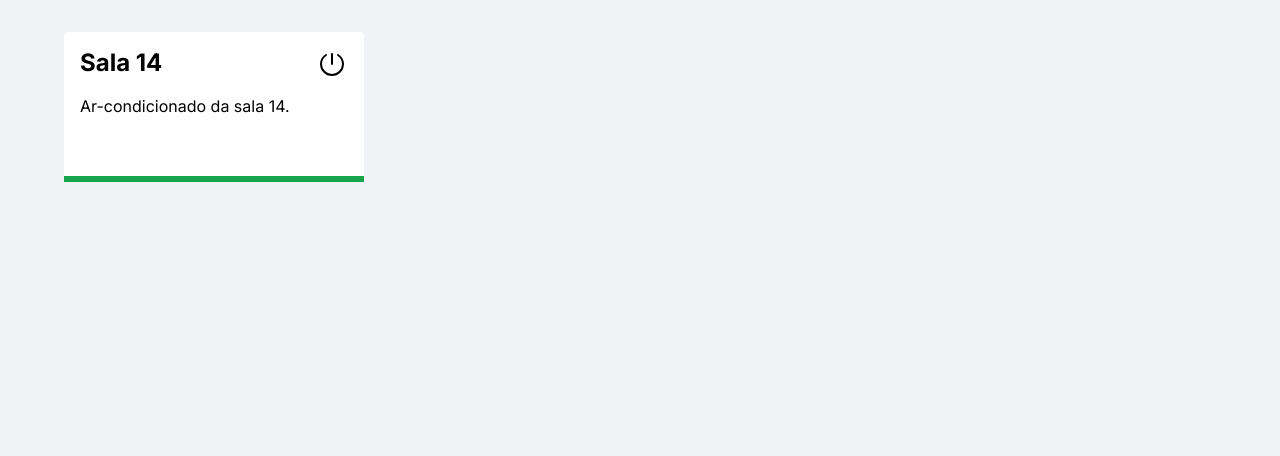
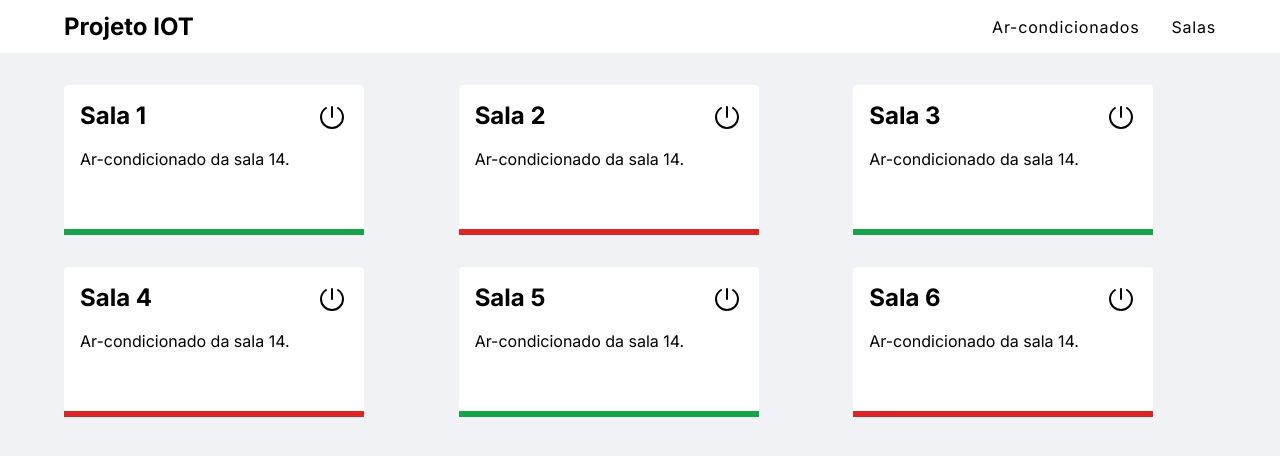
Before and after one commit to ruangustavo/air-conditioning-system-front, a React (Vite) app: page / in a window 1280 px wide. Shown: the top 456 px of the page. Built offline with nearby package versions, Linux system fonts and the light colour scheme.

Commit message:
feat: set up routes and styling

```diff
--- a/src/components/home/AirConditioner/AirConditioner.tsx
+++ b/src/components/AirConditioner/index.tsx
@@ -1,5 +1,5 @@
 import { Power } from "@phosphor-icons/react";
-import styles from "./AirConditioner.module.css";
+import styles from "./styles.module.css";
 
 import { useState } from "react";
 
--- /dev/null
+++ b/src/components/Header/Header.module.css
@@ -0,0 +1,26 @@
+.header {
+  background-color: #fff;
+
+  padding: 12px 64px;
+  margin-bottom: 32px;
+
+  display: flex;
+  justify-content: space-between;
+  align-items: center;
+}
+
+.header h1 {
+  font-size: 24px;
+}
+
+.header nav ul {
+  display: flex;
+  justify-content: space-between;
+  align-items: center;
+  gap: 32px;
+}
+
+.header nav li {
+  list-style: none;
+  letter-spacing: 0.05em;
+}
--- /dev/null
+++ b/src/components/Header/Header.tsx
@@ -0,0 +1,15 @@
+import styles from "./Header.module.css";
+
+export function Header() {
+  return (
+    <header className={styles.header}>
+      <h1>Projeto IOT</h1>
+      <nav>
+        <ul>
+          <li>Ar-condicionados</li>
+          <li>Salas</li>
+        </ul>
+      </nav>
+    </header>
+  );
+}
--- a/src/components/home/App/App.tsx
+++ /dev/null
@@ -1,25 +0,0 @@
-import { AirConditioner } from "../AirConditioner/AirConditioner";
-
-const airConditioners = [
-  {
-    id: 1,
-    room: "Sala 14",
-    toggled: false,
-  },
-];
-
-export function App() {
-  return (
-    <main>
-      {airConditioners.map((airConditioner) => {
-        return (
-          <AirConditioner
-            key={airConditioner.id}
-            room={airConditioner.room}
-            toggled={airConditioner.toggled}
-          />
-        );
-      })}
-    </main>
-  );
-}
--- a/src/index.css
+++ b/src/index.css
@@ -10,10 +10,20 @@ body {
   font-family: "Inter", sans-serif;
   font-size: 16px;
   height: 100vh;
-  margin: 32px 64px;
 }
 
 button,
 input {
   all: unset;
 }
+
+button,
+input,
+button::placeholder,
+input::placeholder {
+  font-family: "Inter", sans-serif;
+}
+
+main {
+  margin: 0 64px;
+}
--- /dev/null
+++ b/src/pages/Home/index.tsx
@@ -0,0 +1,51 @@
+import { AirConditioner } from "../../components/AirConditioner";
+import styles from "./styles.module.css";
+
+export function Home() {
+  const airConditioners = [
+    {
+      id: 1,
+      room: "Sala 1",
+      toggled: false,
+    },
+    {
+      id: 2,
+      room: "Sala 2",
+      toggled: true,
+    },
+    {
+      id: 3,
+      room: "Sala 3",
+      toggled: false,
+    },
+    {
+      id: 4,
+      room: "Sala 4",
+      toggled: true,
+    },
+    {
+      id: 5,
+      room: "Sala 5",
+      toggled: false,
+    },
+    {
+      id: 6,
+      room: "Sala 6",
+      toggled: true,
+    },
+  ];
+
+  return (
+    <section className={styles.container}>
+      {airConditioners.map((airConditioner) => {
+        return (
+          <AirConditioner
+            key={airConditioner.id}
+            room={airConditioner.room}
+            toggled={airConditioner.toggled}
+          />
+        );
+      })}
+    </section>
+  );
+}
--- /dev/null
+++ b/src/pages/Home/styles.module.css
@@ -0,0 +1,5 @@
+.container {
+  display: grid;
+  grid-template-columns: repeat(auto-fit, minmax(300px, 1fr));
+  gap: 32px;
+}
--- /dev/null
+++ b/src/pages/root.tsx
@@ -0,0 +1,13 @@
+import { Header } from "../components/Header/Header";
+import { Outlet } from "react-router-dom";
+
+export function Root() {
+  return (
+    <>
+      <Header />
+      <main>
+        <Outlet />
+      </main>
+    </>
+  );
+}
```
Also changed, not shown: src/main.tsx (+9 -2 lines), src/components/AirConditioner/styles.module.css (renamed from src/components/home/AirConditioner/AirConditioner.module.css), src/components/home/App/App.module.css (deleted).
